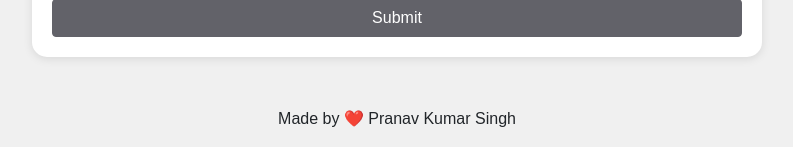
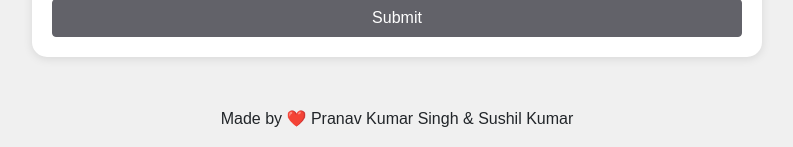
Before and after one commit to PranavKrSingh/stroke-probability-detector, a Flask app: page / in a window 1280 px wide. Shown: the part 1054-1201 px from the top of the page, without its empty margins (243-1036 px from the left). Run offline with Flask 3, Linux system fonts and the light colour scheme; parts of the project's set-up code (start-up, migrations or seed data) failed here and were passed over; some libraries are stand-ins or nearby versions.

Commit message:
Update home.html

```diff
--- a/template/home.html
+++ b/template/home.html
@@ -182,7 +182,7 @@
 
     <footer class="footer">
         <div class="container">
-            <p><center>Made by ❤️ Pranav Kumar Singh</center></p>
+            <p><center>Made by ❤️ Pranav Kumar Singh & Sushil Kumar </center></p>
         </div>
     </footer>
 
```
